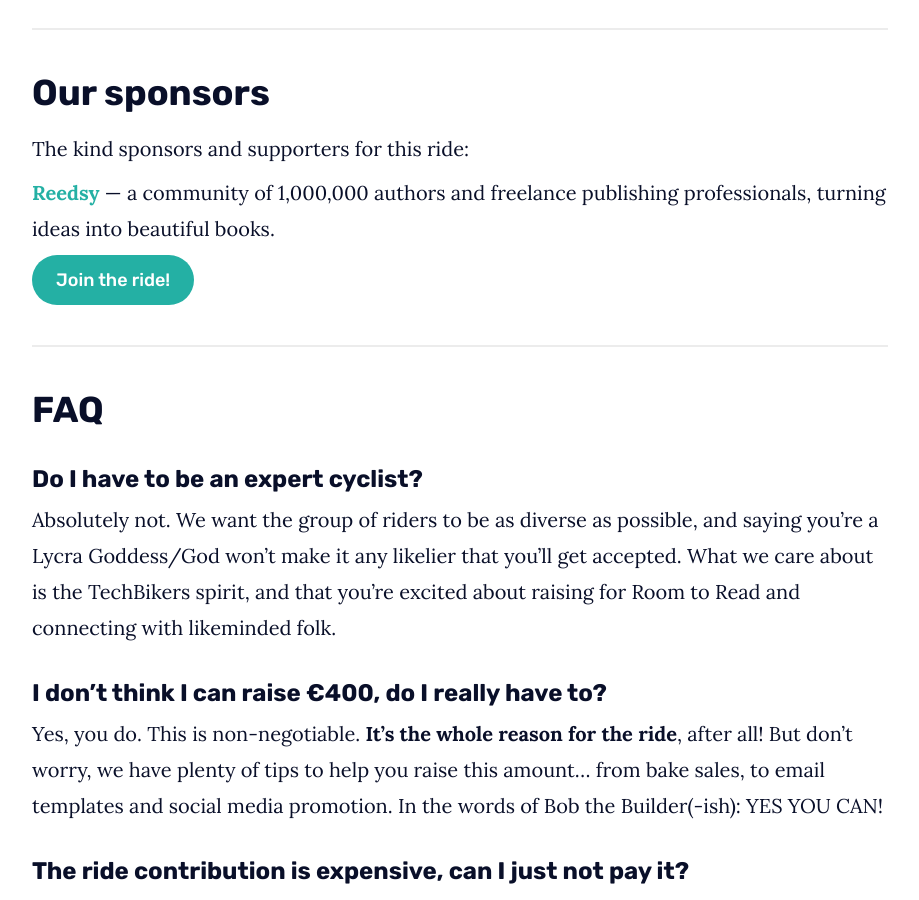
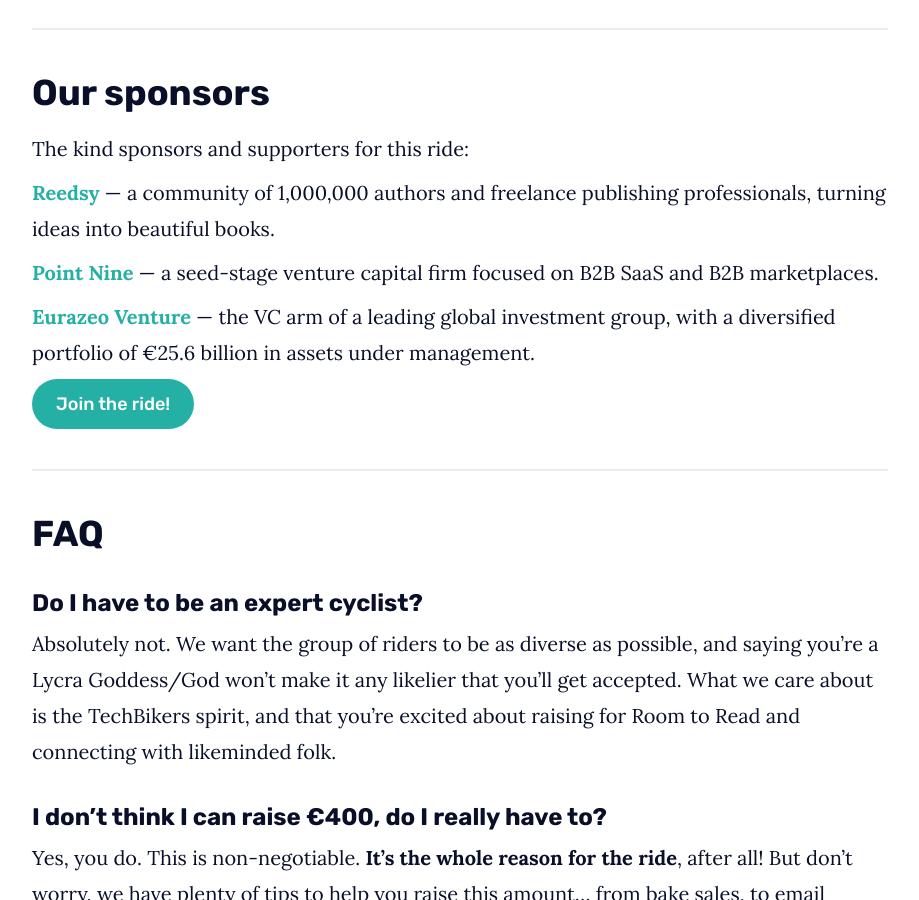
Before and after one commit to matthewcobb/techbikers, a Jekyll site: the page built from _rides/faro-to-lisbon.md, in a window 1280 px wide and 900 px high, scrolled down 2522 px. Shown: the whole window, without its empty margins (180-1099 px from the left). Built offline with Jekyll 4.4.1, drawn with Linux system fonts in a browser that asks for light colours.

Commit message:
Update from Forestry.io Emmanuel Nataf updated _rides/faro-to-lisbon.md

```diff
--- a/_rides/faro-to-lisbon.md
+++ b/_rides/faro-to-lisbon.md
@@ -62,6 +62,10 @@
 
 [**Reedsy**](https://reedsy.com) — a community of 1,000,000 authors and freelance publishing professionals, turning ideas into beautiful books.
 
+[**Point Nine**](https://www.pointnine.com) — a seed-stage venture capital firm focused on B2B SaaS and B2B marketplaces.
+
+[**Eurazeo Venture**](https://www.eurazeo.com/en/businesses/private-equity/venture-capital) — the VC arm of a leading global investment group, with a diversified portfolio of €25.6 billion in assets under management.
+
 [Join the ride!](https://reedsy.typeform.com/to/JYcl6Ahb){:class="btn-theme" :target="_blank"}
 
 ***
```
